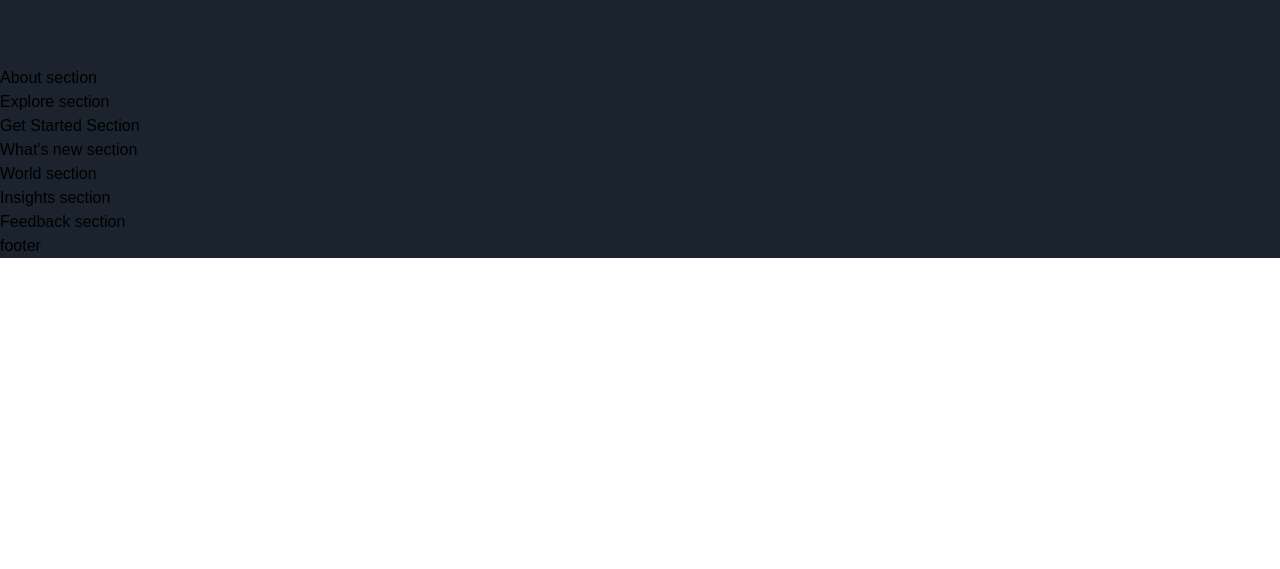
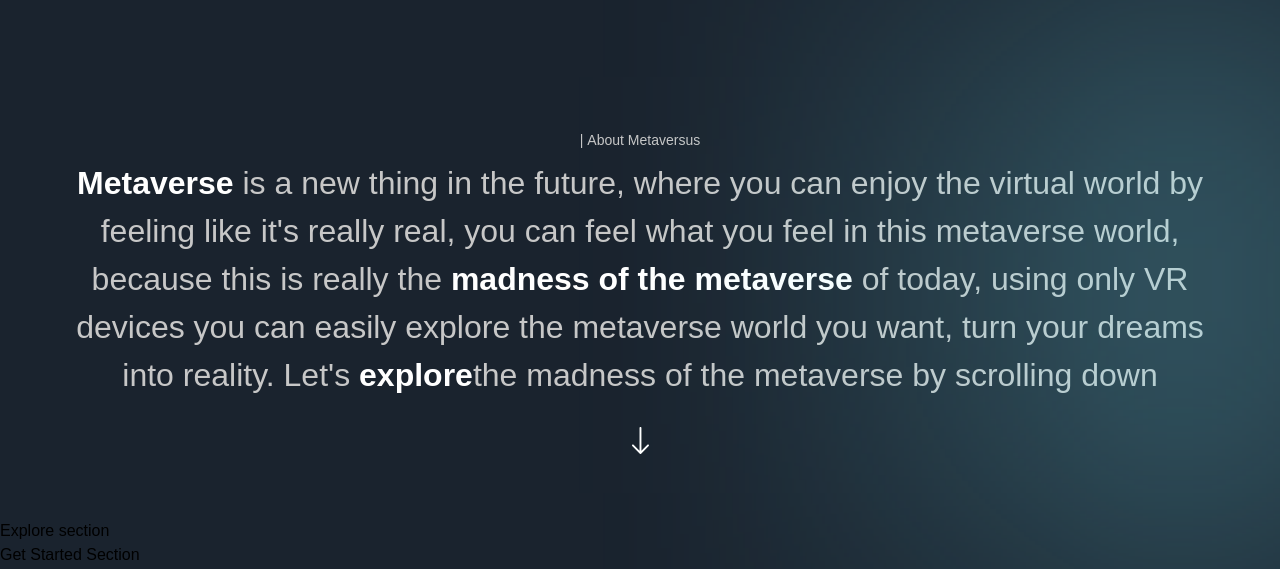
Before and after one commit to somanshubhardwaj/metaverse, a Next.js app: page / in a window 1280 px wide. Shown: the part 1038-1607 px from the top of the page. Before the commit the page ends 1296 px from the top, so only its background shows below. Built offline with nearby package versions, Linux system fonts and the light colour scheme; a web font is replaced by a local one.

Commit message:
aadded about

```diff
--- a/components/CustomTexts.tsx
+++ b/components/CustomTexts.tsx
@@ -1,9 +1,29 @@
-'use client';
-
-export const TypingText = () => (
-  <p>Typing Text</p>
+"use client";
+import { textContainer, textVariant, textVariant2 } from "@/utils/motion";
+import { motion } from "framer-motion";
+export const TypingText = ({
+  title,
+  textStyle,
+}: {
+  title: any;
+  textStyle: any;
+}) => (
+  <motion.p
+    variants={textContainer}
+    className={`font-normal text-[14px] text-secondary-white ${textStyle}`}
+  >
+    {Array.from(title).map((letter: any, index: any) => (
+      <motion.span variants={textVariant2} key={index}>
+        {letter === " " ? "\u00A0" : letter}
+      </motion.span>
+    ))}
+  </motion.p>
 );
 
-export const TitleText = () => (
-  <h2>Title Text</h2>
-);
+export const TitleText = ({
+  title,
+  textStyle,
+}: {
+  title: any;
+  textStyle: any;
+}) => <h2>Title Text</h2>;
--- a/sections/About.tsx
+++ b/sections/About.tsx
@@ -1,8 +1,46 @@
-'use client';
-
+"use client";
+import { motion } from "framer-motion";
+import { fadeIn, slideIn, staggerContainer, textVariant } from "@/utils/motion";
+import { TypingText } from "@/components";
+import styles from "@/styles";
 const About = () => (
-  <section>
-    About section
+  <section className={`${styles.paddings} relative z-10`}>
+    <div className="gradient-02 z-0 " />
+    <motion.div
+      variants={staggerContainer}
+      initial="hidden"
+      whileInView="show"
+      viewport={{
+        once: false,
+        amount: 0.5,
+      }}
+      className={`${styles.innerWidth} mx-auto ${styles.flexCenter} flex flex-col`}
+    >
+      <TypingText title={"| About Metaversus"} textStyle="text-center" />
+      <motion.p
+        variants={fadeIn("up", "tween", 0.2, 1)}
+        className="mt-[8px] font-normal sm:text-[32px] text-[20px] text-center text-secondary-white"
+      >
+        <span className="font-extrabold text-white"> Metaverse</span> is a new
+        thing in the future, where you can enjoy the virtual world by feeling
+        like it's really real, you can feel what you feel in this metaverse
+        world, because this is really the{" "}
+        <span className="font-extrabold text-white">
+          {" "}
+          madness of the metaverse
+        </span>{" "}
+        of today, using only VR devices you can easily explore the metaverse
+        world you want, turn your dreams into reality. Let's{" "}
+        <span className="font-extrabold text-white">explore</span>
+        the madness of the metaverse by scrolling down
+      </motion.p>
+      <motion.img
+        src="/arrow-down.svg"
+        alt="hero"
+        className="w-[18px] h-[28px] object-contain mt-[28px]"
+        variants={fadeIn("up", "tween", 0.2, 1)}
+      />
+    </motion.div>
   </section>
 );
 
```
